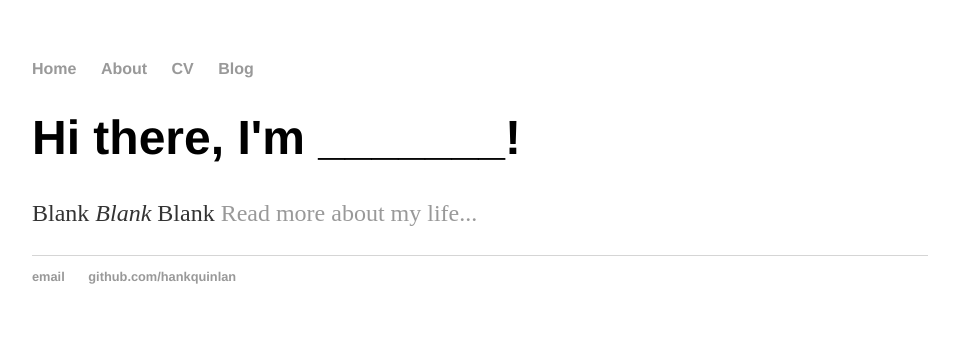
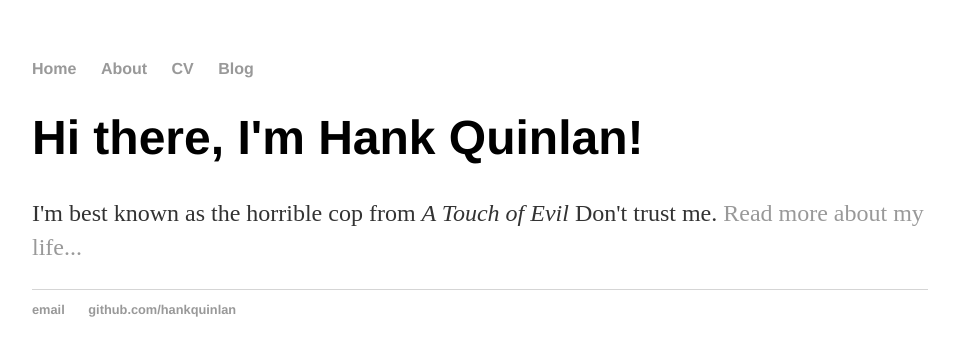
Before and after one commit to adelaidaarjona/adelaidaarjona.github.io, a Jekyll site: the page built from index.html, in a window 1280 px wide. Shown: the top 356 px of the page, without its empty margins (160-1119 px from the left). Built offline with Jekyll 4.4.1, drawn with Linux system fonts in a browser that asks for light colours.

Commit message:
Update index.html

```diff
--- a/index.html
+++ b/index.html
@@ -1,30 +1,8 @@
-<!DOCTYPE html>
-<html>
-	<head>
-		<title>Adelaida Arjona Portfolio</title>
-		<!-- link to main stylesheet -->
-		<link rel="stylesheet" type="text/css" href="/css/main.css">
-	</head>
-	<body>
-		<nav>
-    		<ul>
-        		<li><a href="/">Home</a></li>
-	        	<li><a href="/about">About</a></li>
-        		<li><a href="/cv">CV</a></li>
-        		<li><a href="/blog">Blog</a></li>
-    		</ul>
-		</nav>
-		<div class="container">
-    		<div class="blurb">
-        		<h1>Hi there, I'm _______!</h1>
-				<p>Blank <em>Blank </em> Blank <a href="/about">Read more about my life...</a></p>
-    		</div><!-- /.blurb -->
-		</div><!-- /.container -->
-		<footer>
-    		<ul>
-        		<li><a href="mailto:arjonaade@gmail.com">email</a></li>
-        		<li><a href="https://github.com/hankquinlan">github.com/hankquinlan</a></li>
-			</ul>
-		</footer>
-	</body>
-</html>
+---
+layout: default
+title: Hank Quinlan, Horrible Cop
+---
+<div class="blurb">
+	<h1>Hi there, I'm Hank Quinlan!</h1>
+	<p>I'm best known as the horrible cop from <em>A Touch of Evil</em> Don't trust me. <a href="/about">Read more about my life...</a></p>
+</div><!-- /.blurb -->
```
